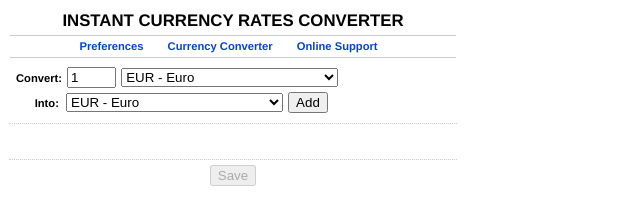
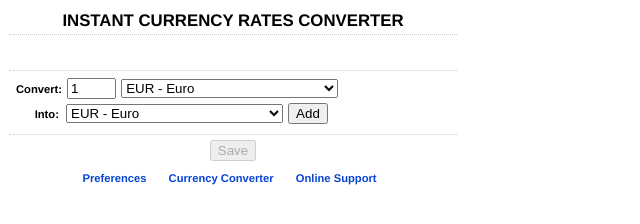
Before and after one commit to thewebdev/opera-extension-icr, a plain HTML site: page source/converter.html in a window 1280 px wide. Shown: the whole page, without its empty margins (0-640 px from the left). Drawn offline with Linux system fonts and the light colour scheme.

Commit message:
upd: design and layout

```diff
--- a/source/converter.html
+++ b/source/converter.html
@@ -34,13 +34,12 @@
 <body>
 <div id="options">
 	<h1>Instant Currency Rates Converter</h1>
-	<ul id="nav">
-		<li><a href="options.html">Preferences</a></li>
-		<li><a href="converter.html">Currency Converter</a></li>
-		<li><a href="http://currencyrate.tumblr.com/submit">Online Support</a></li>
-	</ul>
 	<form name="input" id="input" action="javascript:void(0);">
-		<div class="noline">
+		<div id="conversion" class="optval">
+			<h2 id="convert">&nbsp;</h2>
+			<ul id="set"></ul>
+		</div>
+		<div class="optval">
 			<label for="money">Convert: </label>
 			<input type="text" name="money" id="money" size="3" value="1"/>
 			<select name="first" id="first">
@@ -358,13 +357,14 @@
 			</select>
 			<input type="button" id="add" value="Add" />
 		</div>
-		<div id="conversion" class="optval">
-			<h2 id="convert">&nbsp;</h2>
-			<ul id="set"></ul>
-		</div>
 		<div class="optval submit">
 			<input type="button" id="apply" value="Save" />
 		</div>
+		<ul id="nav">
+			<li><a href="options.html">Preferences</a></li>
+			<li><a href="converter.html">Currency Converter</a></li>
+			<li><a href="http://currencyrate.tumblr.com/submit">Online Support</a></li>
+		</ul>
 	</form>
 </div>
 <div id="msg">Loading</div>
--- a/source/css/options.css
+++ b/source/css/options.css
@@ -103,13 +103,11 @@ a:hover {
 	margin: 2px;
 	padding: 2px;
 	text-align: center;
-	border-top: thin solid #CCC;
-	border-bottom: thin solid #CCC;
 }
 #nav li {
 	display: inline;
 	list-style-type: none;
-	padding: 0 5px 0 0;
+	padding: 0 3px 0 0;
 }
 #nav a:link, #nav a:visited, #nav a:active {
 	color: #0644D4;
```
Also changed, not shown: source/options.html (+6 -6 lines).
